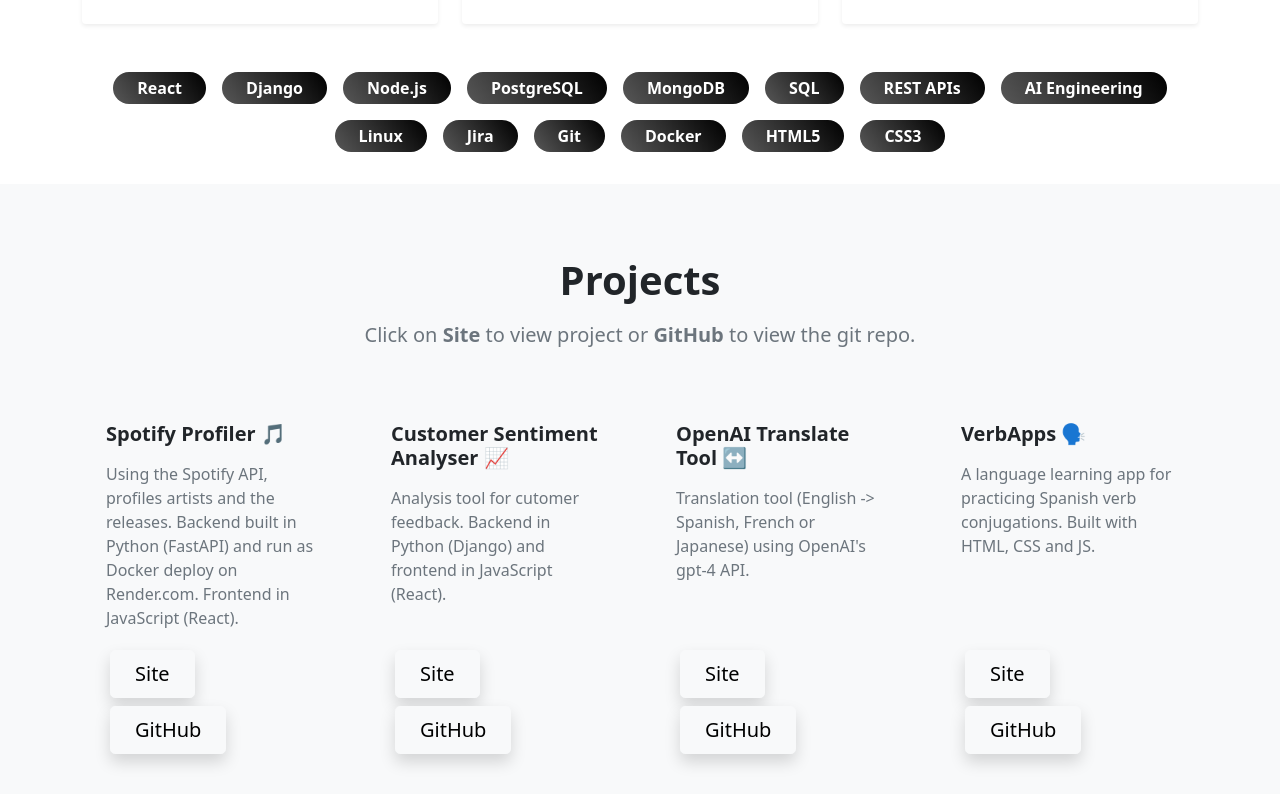
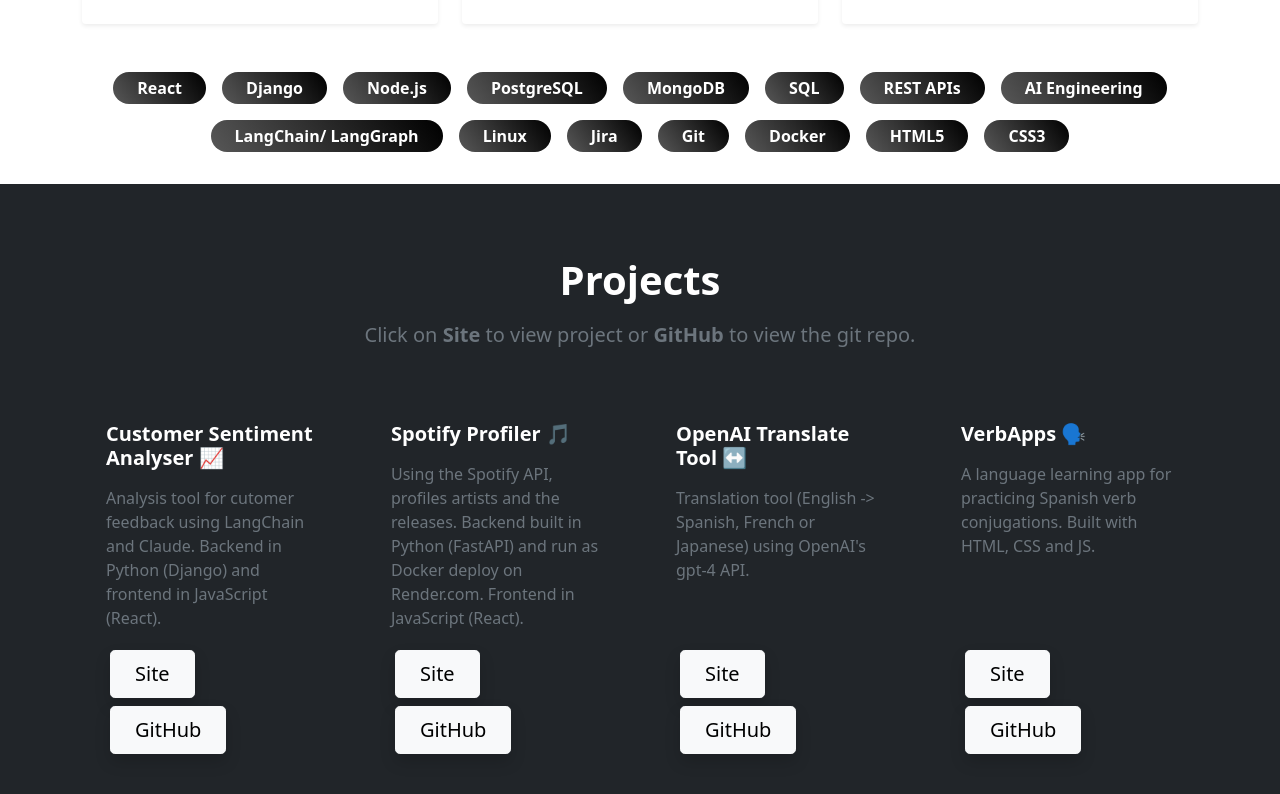
Before and after one commit to BuenVia/portfolio_react, a React (Create React App) app: page / in a window 1280 px wide. Shown: the part 926-1720 px from the top of the page. Built offline with nearby package versions, Linux system fonts and the light colour scheme.

Commit message:
minor update to styling and to portfolio project data

```diff
--- a/src/pages/Home.js
+++ b/src/pages/Home.js
@@ -4,7 +4,7 @@
 
 export default function Home() {
 
-    const techStack = ["React", "Django", "Node.js", "PostgreSQL", "MongoDB", "SQL", "REST APIs", "AI Engineering", "Linux", "Jira", "Git", "Docker", "HTML5", "CSS3"]
+    const techStack = ["React", "Django", "Node.js", "PostgreSQL", "MongoDB", "SQL", "REST APIs", "AI Engineering", "LangChain/ LangGraph", "Linux", "Jira", "Git", "Docker", "HTML5", "CSS3"]
 
     return (
     <div>
@@ -107,8 +107,8 @@
       </section>
 
       {/* ===== PROJECTS ===== */}
-      <section id="projects" className="py-5 bg-light">
-        <div className="container py-4">
+      <section id="projects" className="py-5 bg-dark">
+        <div className="container py-4 text-white">
           <div className="text-center mb-5">
             <h2 className="fw-bold display-6 mb-3">Projects</h2>
             <p className="text-muted fs-5">Click on <span className="fw-bold">Site</span> to view project or <span className="fw-bold">GitHub</span> to view the git repo.</p>
--- a/src/pages/Spanish.js
+++ b/src/pages/Spanish.js
@@ -4,7 +4,7 @@
 
 export default function Spanish() {
 
-    const techStack = ["React", "Django", "Node.js", "PostgreSQL", "MongoDB", "SQL", "REST APIs", "AI Engineering", "Linux", "Jira", "Git", "Docker", "HTML5", "CSS3"]
+    const techStack = ["React", "Django", "Node.js", "PostgreSQL", "MongoDB", "SQL", "REST APIs", "AI Engineering", "LangChain/ LangGraph", "Linux", "Jira", "Git", "Docker", "HTML5", "CSS3"]
 
     return (
     <div>
@@ -107,8 +107,8 @@
       </section>
 
       {/* ===== PROJECTS ===== */}
-      <section id="projects" className="py-5 bg-light">
-        <div className="container py-4">
+      <section id="projects" className="py-5 bg-dark">
+        <div className="container py-4 text-white">
           <div className="text-center mb-5">
             <h2 className="fw-bold display-6 mb-3">Proyectos</h2>
             <p className="text-muted fs-5">Haz clic en <span className="fw-bold">Sitio</span> para ver el proyecto o <span className="fw-bold">GitHub</span> para ver el repositorio.</p>
--- a/src/projects.js
+++ b/src/projects.js
@@ -1,22 +1,22 @@
 const projects = [
+    {
+    id:4,
+    titleEng: 'Customer Sentiment Analyser 📈',
+    titleEsp: 'Analizador de Sentimiento de Clientes 📈',
+    contentEng: 'Analysis tool for cutomer feedback using LangChain and Claude. Backend in Python (Django) and frontend in JavaScript (React).',
+    contentEsp: 'Análisis de comentarios de clientes usando LangChain y Claude. Backend en Python (Django) y frontend en JavaScript (React).',
+    site: 'https://sentiment-dashboard.netlify.app/',
+    gitHub: 'https://github.com/BuenVia/sentiment-dash-backend',
+    __v: 0,
+  },
   {
-    id:4,
+    id:3,
     titleEng: 'Spotify Profiler 🎵',
     titleEsp: 'Analizador de Spotify 🎵',
     contentEng: 'Using the Spotify API, profiles artists and the releases. Backend built in Python (FastAPI) and run as Docker deploy on Render.com. Frontend in JavaScript (React).',
     contentEsp: 'Usando la API de Spotify, perfila artistas y sus lanzamientos. Backend construido en Python (FastAPI) y ejecutado como despliegue Docker en Render.com. Frontend en JavaScript (React).',
     site: 'https://spotify-profiler-0fyj.onrender.com',
     gitHub: 'https://github.com/BuenVia/spotify-profiler',
-    __v: 0,
-  },
-  {
-    id:3,
-    titleEng: 'Customer Sentiment Analyser 📈',
-    titleEsp: 'Analizador de Sentimiento de Clientes 📈',
-    contentEng: 'Analysis tool for cutomer feedback. Backend in Python (Django) and frontend in JavaScript (React).',
-    contentEsp: 'Análisis de comentarios de clientes. Backend en Python (Django) y frontend en JavaScript (React).',
-    site: 'https://sentiment-dashboard.netlify.app/',
-    gitHub: 'https://github.com/BuenVia/sentiment-dash-backend',
     __v: 0,
   },
   {
```
